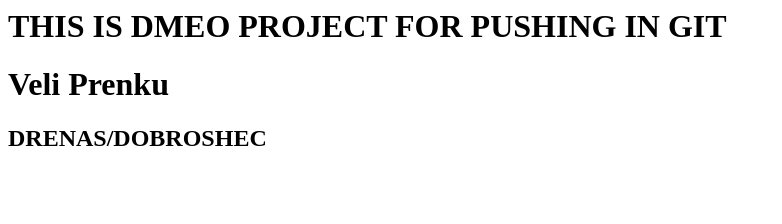
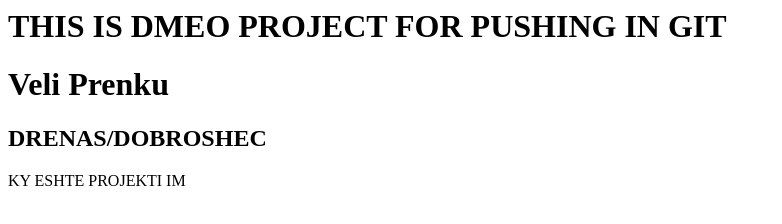
Before and after one commit to veliprenku/DemoProject, a plain HTML site: page index.html in a window 1280 px wide. Shown: the whole page, without its empty margins (0-782 px from the left). Drawn offline with Linux system fonts and the light colour scheme.

Commit message:
Update index.html

```diff
--- a/index.html
+++ b/index.html
@@ -9,5 +9,6 @@
     <h1>THIS IS DMEO PROJECT FOR PUSHING IN GIT</h1>
     <h1>Veli Prenku</h1>
     <h2>DRENAS/DOBROSHEC</h2>
+    <p>KY ESHTE PROJEKTI IM</p>
 </body>
 </html>
```
